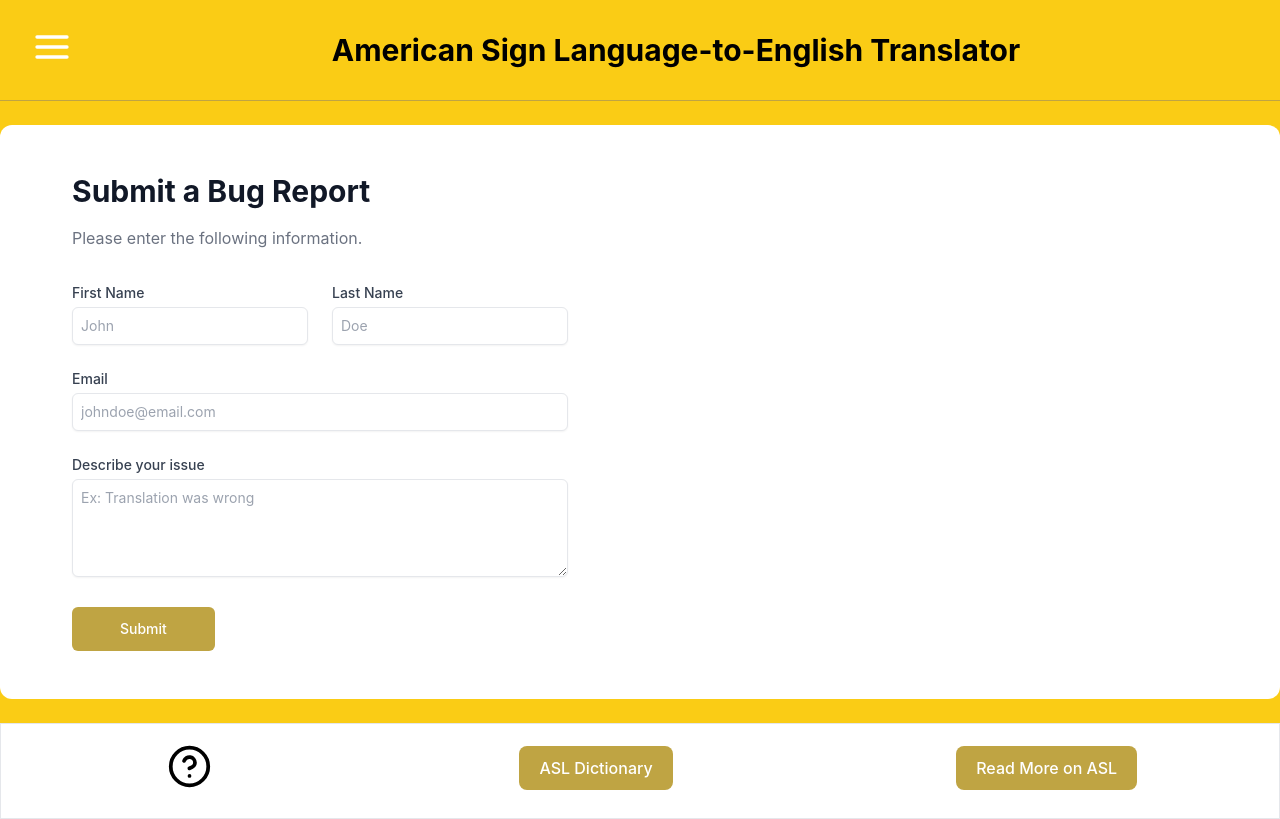
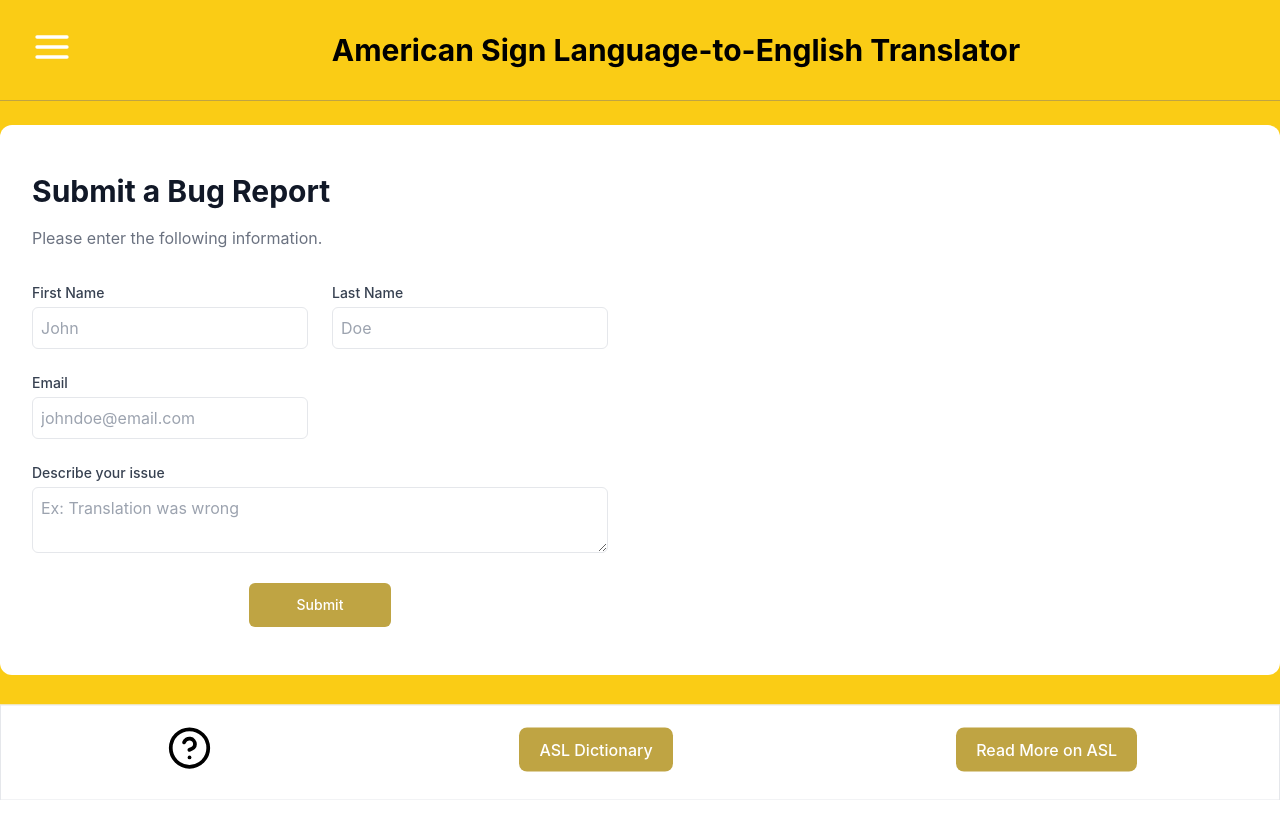
Before and after one commit to lindseylangdon/HCI-Project, a React (Create React App) app in the folder asl-translator/: page /error in a window 1280 px wide. Built offline with nearby package versions, Linux system fonts and the light colour scheme; the HTML template or start-up script is replaced by a standard one.

Commit message:
Add files via upload

```diff
--- a/asl-translator/src/pages/Error.js
+++ b/asl-translator/src/pages/Error.js
@@ -1,85 +1,137 @@
 import React, { useState } from 'react';
-import Input from '../components/Input';
+import axios from 'axios';
 
 function Error() {
-  const [firstName, setFirstName] = useState('');
-  const [lastName, setLastName] = useState('');
-  const [email, setEmail] = useState('');
-  const [message, setMessage] = useState('');
+    const [formData, setFormData] = useState({
+        firstName: '',
+        lastName: '',
+        email: '',
+        message: '',
+    });
     const [isValid, setIsValid] = useState(true);
 
-  const handleSubmit = () => {
+    const handleChange = (e) => {
+        const { name, value } = e.target;
+        setFormData((prevData) => ({ ...prevData, [name]: value }));
+    };
+
+    const handleSubmit = async (e) => {
+        e.preventDefault();
+
+        // Check if any input is blank
+        const isFormValid = Object.values(formData).every((value) => value.trim() !== '');
+
+        if (!isFormValid) {
+            alert('Please fill in all fields before submitting.');
+            return;
+        }
+
+        console.log('State values before submission:', formData);
+
+        try {
+            const res = await axios.post('http://localhost:5000/submit-report', formData);
+
+            if (res.status === 200) {
+                if (res.data === 'Error') {
+                    console.error('Server returned an error:', res.data);
+                    alert('Failed to submit report. Please try again later.');
+                } else {
+                    console.log('Server response:', res.data);
                     alert('Submitted report successfully.');
+                }
 
-    // Clear input values after submission
-    setFirstName('');
-    setLastName('');
-    setEmail('');
-    setMessage('');
+                setFormData({
+                    firstName: '',
+                    lastName: '',
+                    email: '',
+                    message: '',
+                });
                 setIsValid(true);
+            } else {
+                console.error('Unexpected response status:', res.status);
+                alert('Unexpected error. Please try again later.');
+            }
+        } catch (error) {
+            console.error('Error submitting report:', error.message);
+            alert('Failed to submit report. Please try again later.');
+        }
     };
 
     return (
         <div className="bg-white container mx-auto rounded-xl sm:mb-6">
             <section className="">
                 <div className="lg:grid lg:grid-cols-12">
-          <main className="flex items-center justify-center px-8 py-8 sm:px-12 lg:col-span-7 lg:px-16 lg:py-12 xl:col-span-6">
-            <div className="max-w-xl lg:max-w-3xl">
+                    <main className="flex items-center justify-center px-4 py-8 sm:px-8 lg:col-span-7 lg:px-8 lg:py-12 xl:col-span-6">
+                        <div className="max-w-xl lg:max-w-3xl w-full">
                             <h1 className="text-2xl font-bold text-gray-900 text-3xl">Submit a Bug Report</h1>
 
                             <p className="mt-4 leading-relaxed text-gray-500">Please enter the following information.</p>
 
                             <form
                                 action="#"
-                className="mt-8 grid grid-cols-6 gap-6"
+                                className="mt-8 grid grid-cols-1 md:grid-cols-2 gap-6"
                                 onSubmit={handleSubmit}
                             >
-                <div className="col-span-6 sm:col-span-3">
+                                <div>
                                     <label htmlFor="FirstName" className="block text-sm font-medium text-gray-700">
                                         First Name
                                     </label>
-                  <Input
+                                    <input
+                                        type="text"
+                                        id="FirstName"
+                                        name="firstName"
                                         placeholder="John"
-                    value={firstName}
-                    onChange={(e) => setFirstName(e.target.value)}
+                                        value={formData.firstName}
+                                        onChange={handleChange}
+                                        className="mt-1 p-2 w-full rounded-md border focus:ring focus:border-blue-300"
                                     />
                                 </div>
 
-                <div className="col-span-6 sm:col-span-3">
+                                <div>
                                     <label htmlFor="LastName" className="block text-sm font-medium text-gray-700">
                                         Last Name
                                     </label>
-                  <Input
+                                    <input
+                                        type="text"
+                                        id="LastName"
+                                        name="lastName"
                                         placeholder="Doe"
-                    value={lastName}
-                    onChange={(e) => setLastName(e.target.value)}
+                                        value={formData.lastName}
+                                        onChange={handleChange}
+                                        className="mt-1 p-2 w-full rounded-md border focus:ring focus:border-blue-300"
                                     />
                                 </div>
 
-                <div className="col-span-6">
+                                <div>
                                     <label htmlFor="Email" className="block text-sm font-medium text-gray-700">
                                         Email
                                     </label>
-                  <Input
+                                    <input
+                                        type="email"
+                                        id="Email"
+                                        name="email"
                                         placeholder="johndoe@email.com"
-                    value={email}
-                    onChange={(e) => setEmail(e.target.value)}
+                                        value={formData.email}
+                                        onChange={handleChange}
+                                        className="mt-1 p-2 w-full rounded-md border focus:ring focus:border-blue-300"
                                     />
                                 </div>
 
-                <div className="col-span-6">
+                                <div className="col-span-2">
                                     <label htmlFor="Message" className="block text-sm font-medium text-gray-700">
                                         Describe your issue
                                     </label>
-                  <Input
+                                    <textarea
+                                        id="Message"
+                                        name="message"
                                         placeholder="Ex: Translation was wrong"
-                    isTextarea
-                    value={message}
-                    onChange={(e) => setMessage(e.target.value)}
+                                        value={formData.message}
+                                        onChange={handleChange}
+                                        className="mt-1 p-2 w-full rounded-md border focus:ring focus:border-blue-300"
                                     />
                                 </div>
 
-                <div className="col-span-6 sm:flex sm:items-center sm:gap-4">
+                                <div className="col-span-2 flex items-center justify-center">
                                     <button
                                         type="submit"
                                         className="inline-block shrink-0 rounded-md bg-dark-mustard px-12 py-3 text-sm font-medium text-white transition hover:bg-mustard-yellow hover:text-gray focus:outline-none focus:ring active:text-blue-500"
```
Lines whose indentation alone changed are shown as unchanged.
